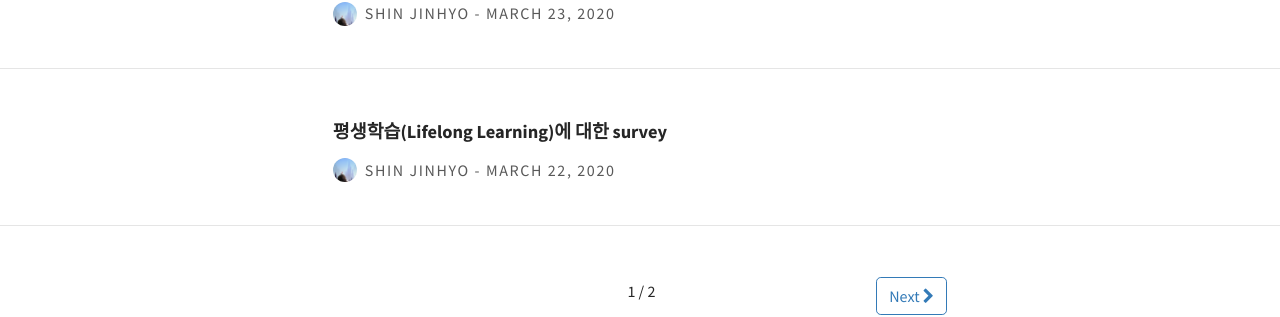
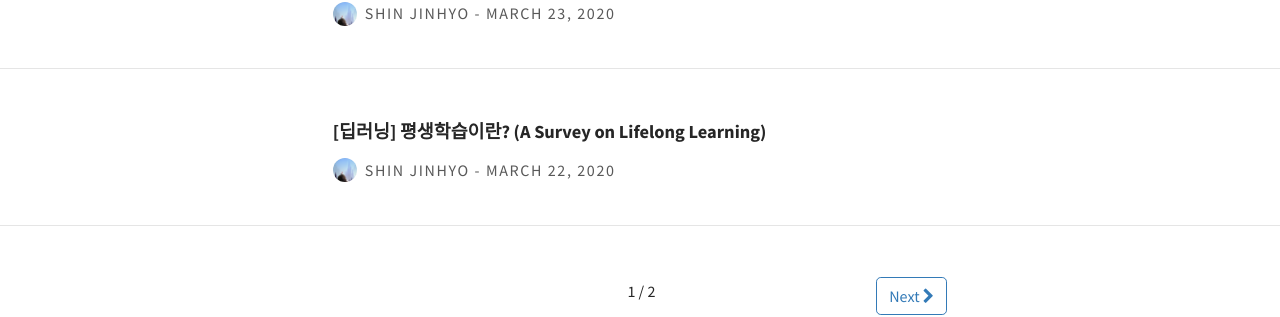
Before and after one commit to realblack0/jinhyo_ai_blog, a Jekyll site: the page built from index.html, in a window 1280 px wide. Shown: the part 1055-1372 px from the top of the page. Built offline with Jekyll 4.4.1, drawn with Linux system fonts in a browser that asks for light colours; the list of posts is cut into pages by our own code.

Commit message:
제목 수정

```diff
--- a/_posts/2020-03-22-lifelong-learning.md
+++ b/_posts/2020-03-22-lifelong-learning.md
@@ -1,6 +1,6 @@
 ---
 layout: post
-title: "평생학습(Lifelong Learning)에 대한 survey"
+title: "[딥러닝] 평생학습이란? (A Survey on Lifelong Learning)"
 tags: [DeepLearning]
 author: jinhyo
 feature-img: /assets/img/pexels/triangular.jpeg
```
